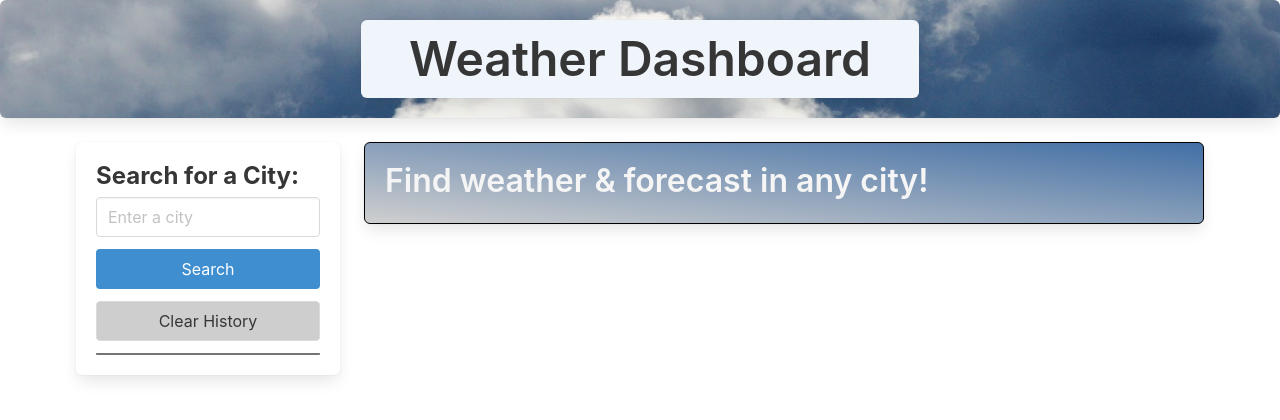
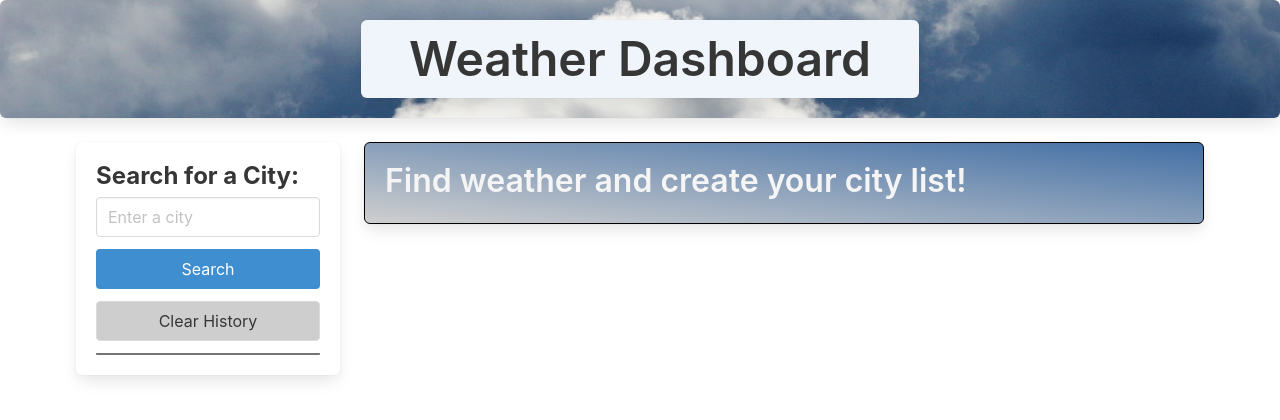
Before and after one commit to SirTedDanson/weather-dashboard, a plain HTML site: page index.html in a window 1280 px wide. Drawn offline with nearby package versions, Linux system fonts and the light colour scheme.

Commit message:
changed opening msg

```diff
--- a/index.html
+++ b/index.html
@@ -50,7 +50,7 @@
         <div class="box hide" id="current-weather">
           <div>
             <h2 class="title city-date mb-1 has-text-white-ter">
-              Find weather & forecast in any city!
+              Find weather and create your city list!
             </h2>
           </div>
         </div>
```
